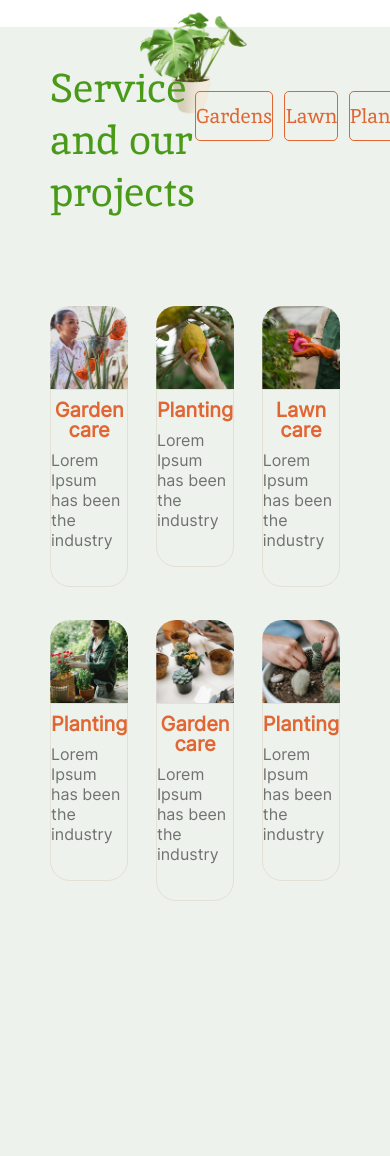
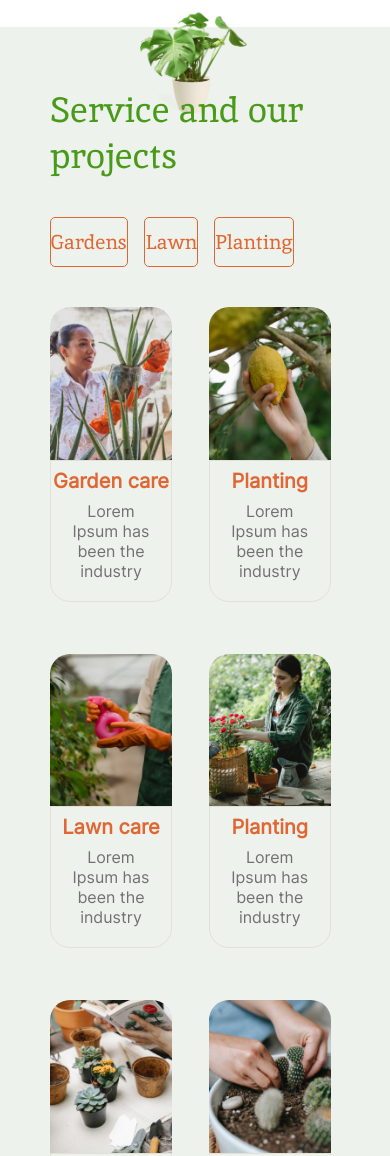
Before and after one commit to wecansur/plants, a plain HTML site: page plants/index.html in a window 390 px wide. Shown: the part 1326-2482 px from the top of the page. Drawn offline with Linux system fonts and the light colour scheme.

Commit message:
feat: adapte services to tablet, grid net tbd

```diff
--- a/plants/css/style.scss
+++ b/plants/css/style.scss
@@ -334,6 +334,14 @@ html {
 
     .container {
         padding-top: 35px;
+
+        @media (max-width:972px) {
+            padding-top: 60px;
+        }
+    }
+
+    @media (max-width:972px) {
+        height: 1780px;
     }
 }
 
@@ -343,6 +351,10 @@ html {
     display: flex;
     justify-content: space-between;
     max-width: 1007px;
+
+    @media (max-width:972px) {
+        flex-direction: column;
+    }
 }
 
 .services-title {
@@ -350,6 +362,12 @@ html {
     margin: 0;
     padding: 0;
     @include inika-titles();
+
+    @media (max-width:972px) {
+        font-size: 35px;
+        line-height: 46px;
+    }
+
 }
 
 .services-buttons {
@@ -359,6 +377,11 @@ html {
     width: 55.5%;
     padding-top: 29px;
     padding-bottom: 15px;
+
+    @media (max-width:972px) {
+        width: 83.55%;
+        padding-top: 38px;
+    }
 }
 
 .services-bttn {
@@ -389,6 +412,12 @@ html {
     grid-row-gap: 5.9%;
 
     margin-top: 88px;
+
+    @media (max-width:972px) {
+        grid-template: 1fr 1fr 1fr / 1fr 1fr;
+
+        margin-top: 25px;
+    }
 }
 
 .service {
@@ -402,12 +431,32 @@ html {
         transform: scale(1.1);
         transition: .3s;
     }
+
+    @media (max-width:972px) {
+        width: 93%;
+    }
 }
 
 .service-img {
     width: 100%;
     height: auto;
     border-radius: 20px 20px 0px 0px;
+
+    @media (max-width:972px) {
+        display: none;
+    }
+}
+
+.service-img-tablet {
+    display: none;
+
+    @media (max-width:972px) {
+        display: block;
+        width: 100%;
+        height: auto;
+        border-radius: 20px 20px 0px 0px;
+    }
+
 }
 
 .service-text {
@@ -439,8 +488,14 @@ html {
     font-weight: 400;
     font-size: 16px;
     line-height: 20px;
+    text-align: center;
 
     color: $grey;
+
+    @media (max-width:972px) {
+        width: 73%;
+        margin: 0 0 20px 0;
+    }
 }
 
 //prices
--- a/plants/index.html
+++ b/plants/index.html
@@ -67,6 +67,7 @@
                 <div class="services-block">
                     <div class="service">
                         <img src="/assets/images/service-1.jpg" alt="garden-care" class="service-img">
+                        <img src="/assets/images/service-1-tablet.png" alt="garden-care" class="service-img-tablet">
                         <div class="service-text">
                             <p class="service-title">Garden care</p>
                             <p class="service-p">Lorem Ipsum has been the industry</p>
@@ -74,6 +75,7 @@
                     </div>
                     <div class="service">
                         <img src="/assets/images/service-2.jpg" alt="planting" class="service-img">
+                        <img src="/assets/images/service-2-tablet.png" alt="garden-care" class="service-img-tablet">
                         <div class="service-text">
                             <p class="service-title">Planting</p>
                             <p class="service-p">Lorem Ipsum has been the industry</p>
@@ -81,6 +83,7 @@
                     </div>
                     <div class="service">
                         <img src="/assets/images/service-3.jpg" alt="lawn-care" class="service-img">
+                        <img src="/assets/images/service-3-tablet.png" alt="garden-care" class="service-img-tablet">
                         <div class="service-text">
                             <p class="service-title">Lawn care</p>
                             <p class="service-p">Lorem Ipsum has been the industry</p>
@@ -88,6 +91,7 @@
                     </div>
                     <div class="service">
                         <img src="/assets/images/service-4.jpg" alt="planting" class="service-img">
+                        <img src="/assets/images/service-4-tablet.png" alt="garden-care" class="service-img-tablet">
                         <div class="service-text">
                             <p class="service-title">Planting</p>
                             <p class="service-p">Lorem Ipsum has been the industry</p>
@@ -95,6 +99,7 @@
                     </div>
                     <div class="service">
                         <img src="/assets/images/service-5.jpg" alt="garden-care" class="service-img">
+                        <img src="/assets/images/service-5-tablet.png" alt="garden-care" class="service-img-tablet">
                         <div class="service-text">
                             <p class="service-title">Garden care</p>
                             <p class="service-p">Lorem Ipsum has been the industry</p>
@@ -102,6 +107,7 @@
                     </div>
                     <div class="service">
                         <img src="/assets/images/service-6.jpg" alt="planting" class="service-img">
+                        <img src="/assets/images/service-6-tablet.png" alt="garden-care" class="service-img-tablet">
                         <div class="service-text">
                             <p class="service-title">Planting</p>
                             <p class="service-p">Lorem Ipsum has been the industry</p>
```
Also changed, not shown: plants/css/style.css, 1 other file.
